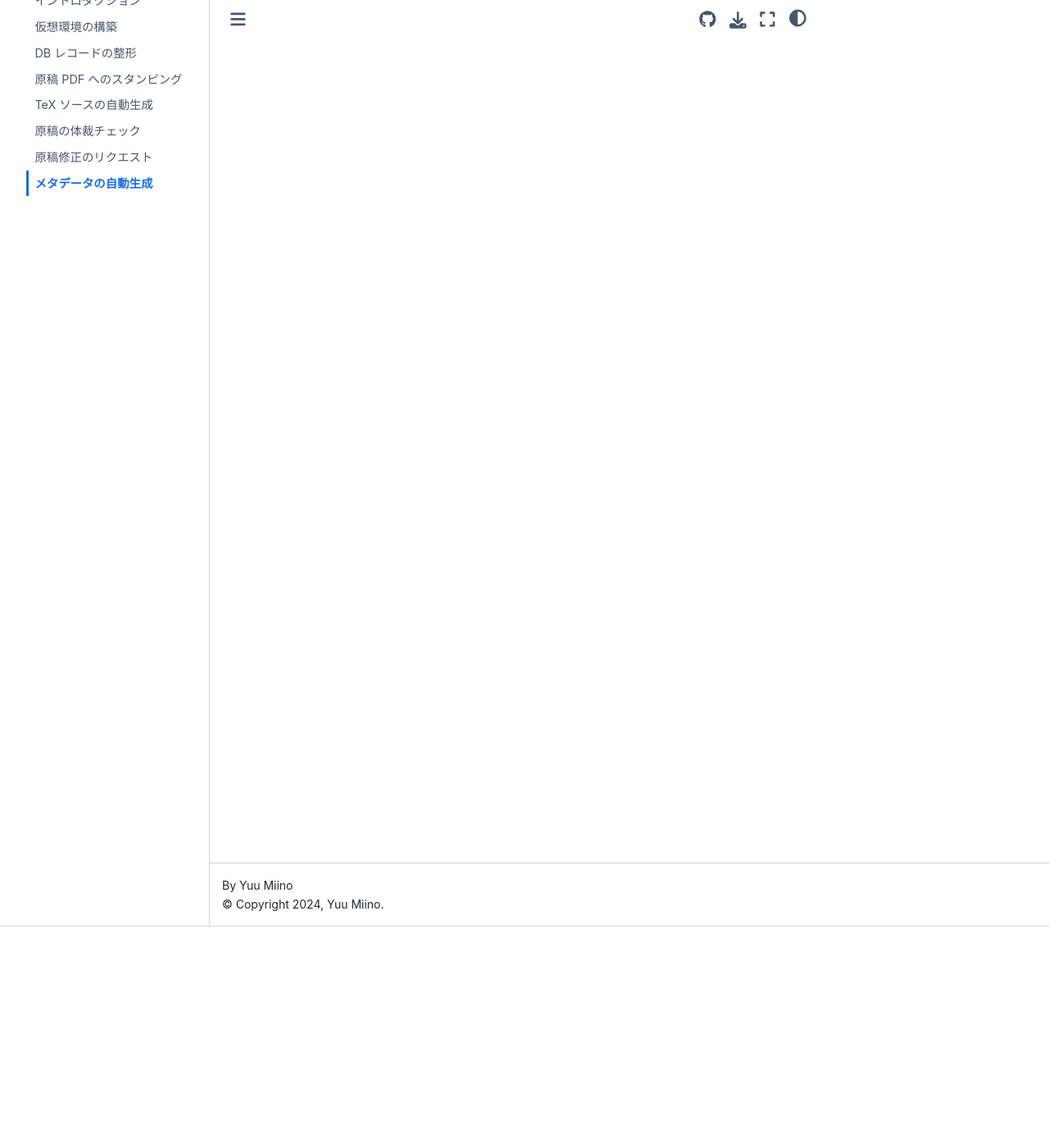
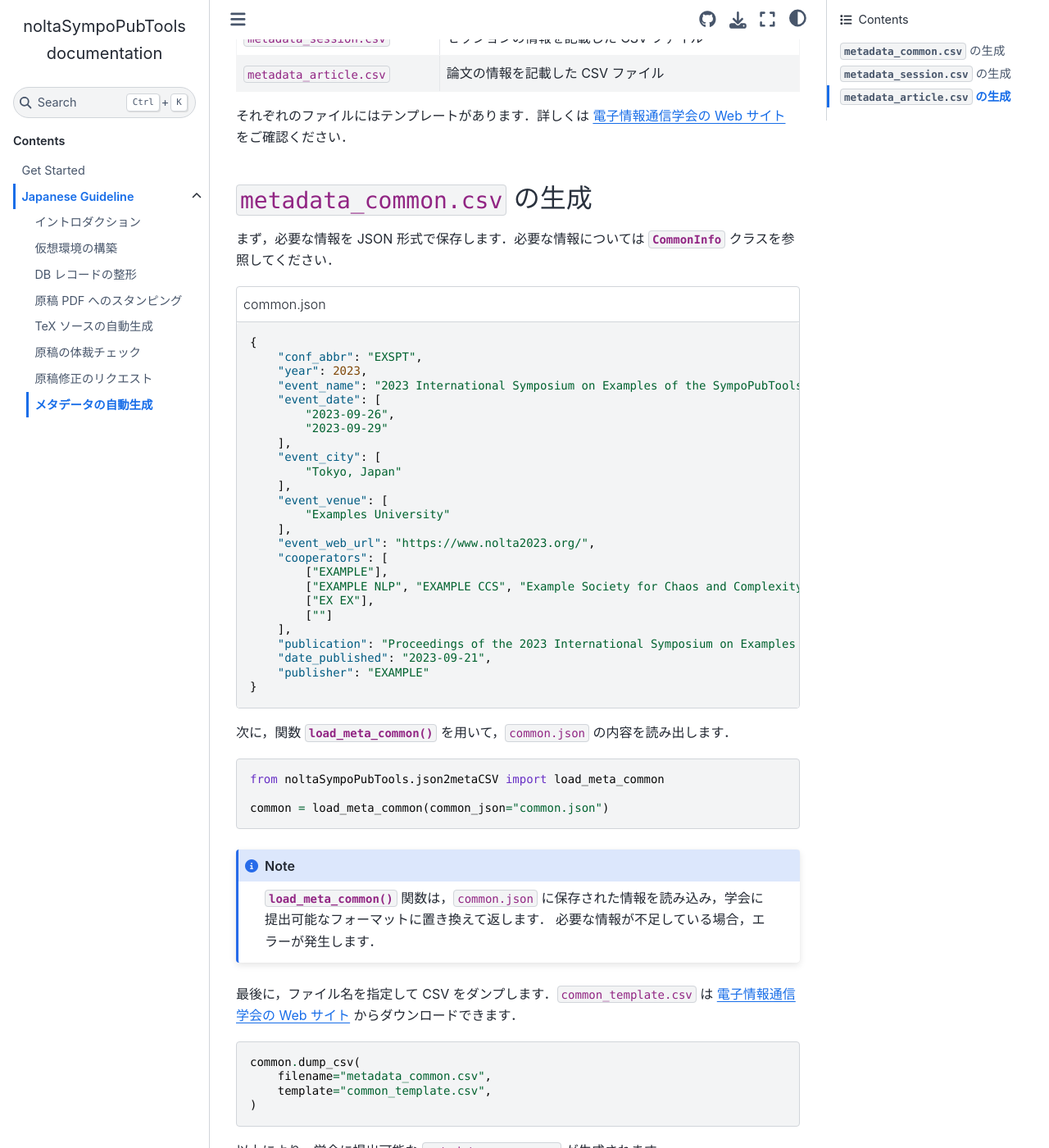
Before and after one commit to Yuu-Miino-NUE/noltaSympoPubTools, a Sphinx documentation site: the page built from docs/_contents/ja_guideline/generate_meta.rst, in a window 1280 px wide and 1400 px high, scrolled down 270 px. Shown: the whole window at 82% size. Built offline with Sphinx 7.4.7 and the Sphinx Book theme 1.1.4, drawn with Linux system fonts in a browser that asks for light colours; pages that are not in the unit, such as notebooks, are missing from menus; some of the changed text lies outside the part shown.

Commit message:
Update generate_meta.rst

```diff
--- a/docs/_contents/ja_guideline/generate_meta.rst
+++ b/docs/_contents/ja_guideline/generate_meta.rst
@@ -1,2 +1,119 @@
+.. _国際会議メタデータ仕様書: https://www.ieice.org/jpn/books/pdf/metadata.pdf
+.. _電子情報通信学会の Web サイト: https://www.ieice.org/jpn_r/about/kitei/conference.html
+
 メタデータの自動生成
 =======================
+
+本パッケージでは， 国際会議メタデータ仕様書_ に基づいて，メタデータを自動生成する機能を提供しています．
+メタデータは，以下の 3 点のファイルとして出力されます．
+
+.. list-table::
+    :header-rows: 1
+
+    * - ファイル名
+      - 内容
+    * - ``metadata_common.csv``
+      - シンポジウムの情報を記載した CSV ファイル
+    * - ``metadata_session.csv``
+      - セッションの情報を記載した CSV ファイル
+    * - ``metadata_article.csv``
+      - 論文の情報を記載した CSV ファイル
+
+それぞれのファイルにはテンプレートがあります．詳しくは `電子情報通信学会の Web サイト`_ をご確認ください．
+
+.. _common_csv:
+
+``metadata_common.csv`` の生成
+---------------------------------
+
+まず，必要な情報を JSON 形式で保存します．必要な情報については :class:`.CommonInfo` クラスを参照してください．
+
+.. literalinclude:: /py_examples/common.json
+    :language: json
+    :caption: common.json
+
+次に，関数 :func:`.load_meta_common` を用いて，``common.json`` の内容を読み出します．
+
+.. literalinclude:: /py_examples/ex_load_meta_common.py
+    :language: python
+    :lines: 1-3
+
+.. note::
+    :func:`.load_meta_common` 関数は，``common.json`` に保存された情報を読み込み，学会に提出可能なフォーマットに置き換えて返します．
+    必要な情報が不足している場合，エラーが発生します．
+
+最後に，ファイル名を指定して CSV をダンプします．``common_template.csv`` は `電子情報通信学会の Web サイト`_ からダウンロードできます．
+
+.. literalinclude:: /py_examples/ex_load_meta_common.py
+    :language: python
+    :lines: 5-
+
+以上により，学会に提出可能な ``metadata_common.csv`` が生成されます．
+
+``metadata_session.csv`` の生成
+---------------------------------
+
+セッションのメタデータを自動生成するには，下記の 3 点の JSON ファイルが必要です．
+
+.. list-table::
+    :header-rows: 1
+
+    * - ファイル名
+      - 内容
+      - データ型
+      - 関連ページ
+    * - ``data.json``
+      - セッションの詳細
+      - :class:`.Session`
+      - | :ref:`dbcsvjson`
+        | :ref:`save_page`
+    * - ``ss_organizers.json``
+      - SS オーガナイザ
+      - :class:`.SSOrganizer`
+      - :ref:`sso_json`
+    * - ``common.json``
+      - 学会共通情報
+      - :class:`.CommonInfo`
+      - :ref:`common_csv`
+
+準備が整ったら，関数 :func:`.load_meta_sessions` を用いて，各セッションのメタデータを読み出し，CSV としてダンプします．
+
+.. literalinclude:: /py_examples/ex_load_meta_sessions.py
+    :language: python
+
+以上により，学会に提出可能な ``metadata_session.csv`` が生成されます．
+
+``metadata_article.csv`` の生成
+---------------------------------
+
+論文のメタデータを自動生成するには，下記の 2 点の JSON ファイルが必要です．
+
+.. list-table::
+    :header-rows: 1
+
+    * - ファイル名
+      - 内容
+      - データ型
+      - 関連ページ
+    * - ``data.json``
+      - セッションの詳細
+      - :class:`.Session`
+      - | :ref:`dbcsvjson`
+        | :ref:`save_page`
+    * - ``awards.json``
+      - 受賞情報
+      - :class:`.Award`
+      - 本項目での説明
+
+``awards.json`` は，以下のような形式で作成します．詳しくは :class:`.Award` クラスを参照してください．
+
+.. literalinclude:: /py_examples/awards.json
+    :language: json
+    :caption: award.json
+
+準備が整ったら，関数 :func:`.load_meta_articles` を用いて，各論文のメタデータを読み出し，CSV としてダンプします．
+
+.. literalinclude:: /py_examples/ex_load_meta_articles.py
+    :language: python
+
+以上により，学会に提出可能な ``metadata_article.csv`` が生成されます．
--- a/docs/py_examples/ex_load_articles.py
+++ /dev/null
@@ -1,8 +0,0 @@
-from noltaSympoPubTools.json2metaCSV import load_articles
-
-articles = load_articles(data_json="data.json", award_json="awards.json")
-
-articles.dump_csv(
-    filename="metadata_article.csv",
-    template="article_template.csv",
-)
--- a/docs/py_examples/ex_load_common.py
+++ /dev/null
@@ -1,8 +0,0 @@
-from noltaSympoPubTools.json2metaCSV import load_common
-
-common = load_common(common_json="common.json")
-
-common.dump_csv(
-    filename="metadata_common.csv",
-    template="common_template.csv",
-)
--- /dev/null
+++ b/docs/py_examples/ex_load_meta_articles.py
@@ -0,0 +1,11 @@
+from noltaSympoPubTools.json2metaCSV import load_meta_articles
+
+articles = load_meta_articles(
+    data_json="data.json",
+    award_json="awards.json",
+)
+
+articles.dump_csv(
+    filename="metadata_article.csv",
+    template="article_template.csv",
+)
--- /dev/null
+++ b/docs/py_examples/ex_load_meta_common.py
@@ -0,0 +1,8 @@
+from noltaSympoPubTools.json2metaCSV import load_meta_common
+
+common = load_meta_common(common_json="common.json")
+
+common.dump_csv(
+    filename="metadata_common.csv",
+    template="common_template.csv",
+)
--- a/docs/py_examples/ex_json2meta_sessions.py
+++ b/docs/py_examples/ex_load_meta_sessions.py
@@ -1,6 +1,6 @@
-from noltaSympoPubTools.json2metaCSV import json2meta_sessions
+from noltaSympoPubTools.json2metaCSV import load_meta_sessions
 
-meta_sessions = json2meta_sessions(
+meta_sessions = load_meta_sessions(
     data_json="data.json",
     ss_organizers_json="ss_organizers.json",
     common_json="common.json",
```
Also changed, not shown: docs/py_examples/awards.json (+12 -2 lines), 2 other files.
